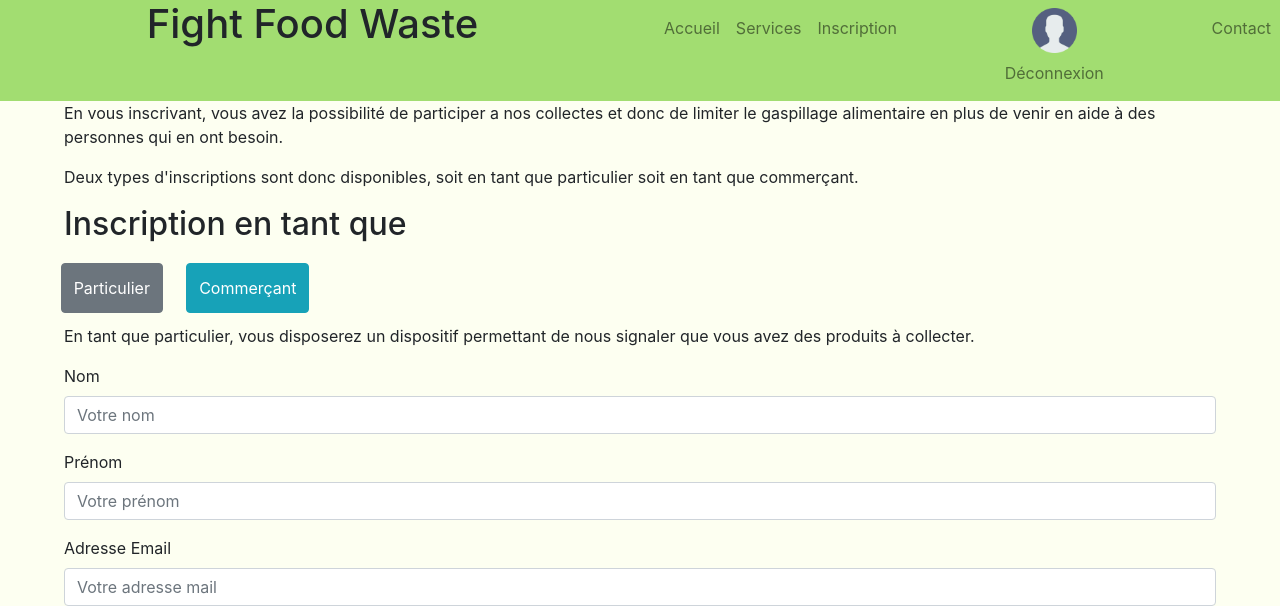
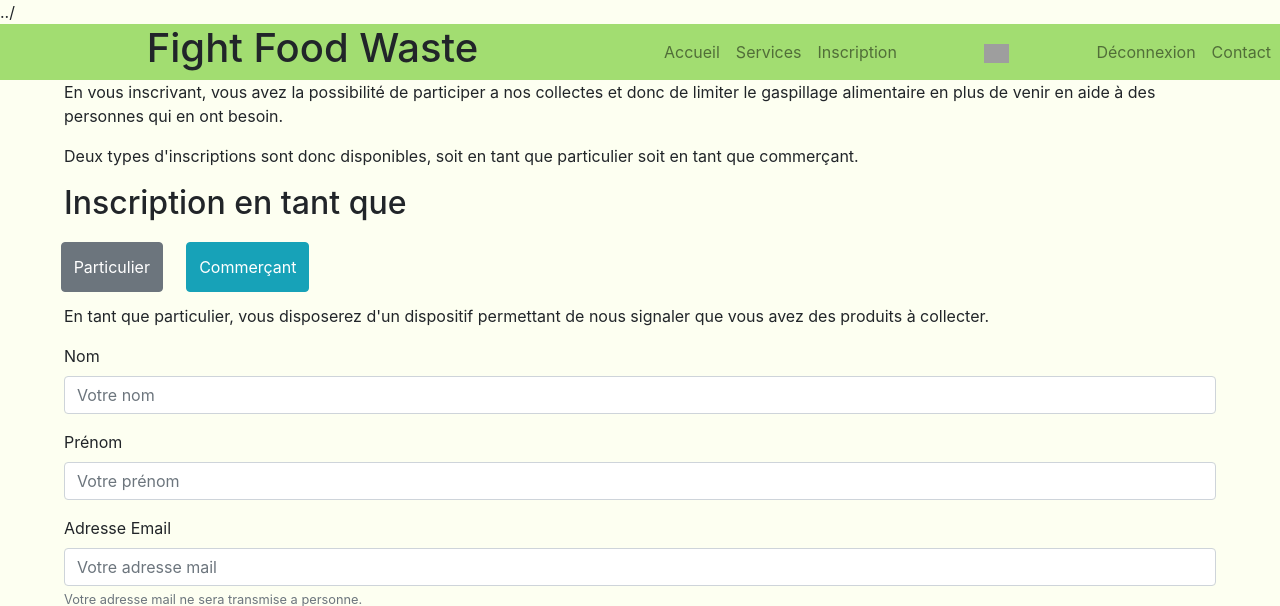
Before and after one commit to Cewein/fightfoodwaste, a PHP site: page /inscription/page_inscription.php in a window 1280 px wide. Shown: the top 606 px of the page. Run offline with PHP 8.4, Linux system fonts and the light colour scheme; the visitor is signed in with stand-in values (Sample User, id 1); data that the repository does not hold is empty; grey boxes are pictures that could not be loaded.

Commit message:
Adaptation header
header personnalisé & adapté en fonction des pages et de la situation dans l'application

```diff
--- a/backoffice/allStockView.php
+++ b/backoffice/allStockView.php
@@ -7,7 +7,7 @@
  */
 
 require_once __DIR__ . '/../includes.php';
-
+$actualDirectory=__DIR__;
 ?>
 
 
@@ -26,7 +26,7 @@ require_once __DIR__ . '/../includes.php';
     </head>
 
     <body>
-<?php require_once __DIR__ . '/../headerBack.php'; ?>
+    <?php require_once __DIR__ . '/../header/adaptHeader.php'; ?>
     <div class="row">
         <div class="col-md-1"></div>
         <div class="content col-md-10">
--- a/database/conf.php
+++ b/database/conf.php
@@ -12,3 +12,5 @@ define('DB_USER','root');
 define('DB_PWD','');
 define('DB_NAME','fight_food_waste');
 define('DB_LOG',true);
+
+define('DIR_HOME','fightfoodwaste');
--- /dev/null
+++ b/header/adaptHeader.php
@@ -0,0 +1,25 @@
+<?php
+/**
+ * Created by PhpStorm.
+ * User: Sandrine
+ * Date: 17/04/2019
+ * Time: 09:59
+ */
+
+require_once __DIR__ . '/../includes.php';
+
+$path = explode('\\', $actualDirectory);
+
+$pathEnd = $path[count($path) - 1];
+
+if ($pathEnd !== DIR_HOME) {
+    $directory = "../";
+} else {
+    $directory = "";
+}
+
+if ($pathEnd === 'backoffice') {
+    require_once __DIR__ . '/headerBack.php';
+} else {
+    require_once __DIR__ . '/headerFront.php';
+}
--- a/headerBack.php
+++ b/header/headerBack.php
@@ -14,7 +14,7 @@
         <nav class="navbar navbar-expand-lg navbar-light col-md-6">
             <div class="collapse navbar-collapse" id="navbarSupportedContent">
                 <ul class="navbar-nav mr-auto">
-                    <li class="nav-item"><a class="nav-link" href="index.php">Accueil</a></li>
+                    <li class="nav-item"><a class="nav-link" href="../index.php">Accueil</a></li>
                     <li class="nav-item"><a class="nav-link" href="usersTableView.php">Utilisateurs</a></li>
                     <li class="nav-item"><a class="nav-link" href="allStockView.php">Stock</a></li>
                     <li class="nav-item"><a class="nav-link" href="#">Tournées</a></li>
--- /dev/null
+++ b/header/headerFront.php
@@ -0,0 +1,80 @@
+<?php
+/**
+ * Created by PhpStorm and SublimeText
+ * User: Sandrine et Rebecca
+ * Date: 02/04/2019 et 08/04/2019
+ * Time: 16:00 et 1:10
+ */
+echo $directory;
+if ($pathEnd === DIR_HOME) {
+    $pathIndex = "";
+    $pathImg = "pictures/user.png";
+} else {
+    $pathIndex = $directory . 'index.php';
+    $pathImg = $directory . 'pictures/users.png';
+}
+if ($pathEnd === 'inscription') {
+    $pathInscription = "";
+} else {
+    $pathInscription = $directory . 'inscription/page_inscription.php';
+}
+if ($pathEnd === 'connection') {
+    $pathConnection = "";
+    $pathDisconnection = "disconnection.php";
+} else {
+    $pathConnection = $directory . "connection/php/connection.php";
+    $pathDisconnection = $directory . "connection/php/disconnection.php";
+}
+
+$role = $_SESSION['role'];
+?>
+
+<header id="headerFront">
+    <div class="row header">
+        <h1 class="nav-bar brand col-md-6">Fight Food Waste</h1>
+
+        <nav class="navbar navbar-expand-lg navbar-light col-md-6">
+            <div class="collapse navbar-collapse" id="navbarSupportedContent">
+                <ul class="navbar-nav mr-auto">
+                    <li class="nav-item"><a class="nav-link" href=<?php echo $pathIndex ?>>Accueil</a></li>
+                    <li class="nav-item"><a class="nav-link" href="#">Services</a></li>
+                    <li class="nav-item"><a class="nav-link" href=<?php echo $pathInscription ?>>Inscription</a>
+                    </li>
+                    <!-- Personnalisation de la barre de navigation en fonction du rôle -->
+                    <?php if (isset($_SESSION["id"]) === false) { ?>
+                        <li class="nav-item">
+                            <a class="nav-link" href=<?php echo $pathConnection ?>>Connexion</a>
+                        </li>
+                    <?php } else { ?>
+                        <li class="nav-item">
+                            <a class="nav-link"><img src="<?php echo $pathImg ?>" alt="accédez à votre compte"></a>
+                        </li>
+                        <li class="nav-item">
+                            <a class="nav-link" href=<?php echo $pathDisconnection ?>>Déconnexion</a></li>
+                        <?php switch ($role) {
+                            case 'salary': ?>
+                                <li class="nav-item"><a class="nav-link" href="#">Espace de travail</a>
+                                </li> <!-- nom à revoir-->
+                            <?php case 'volunteer': ?>
+                                <li class="nav-item"><a class="nav-link" href="#">Espace des bénévoles</a>
+                                </li> <!-- nom à revoir-->
+                            <?php case 'merchant': ?>
+                                <!-- pour les commerçants -->
+                                <li class="nav-item"><a class="nav-link" href="#">Espace commerçant</a></li>
+                            <?php case 'subscriber': ?>
+                                <!-- pour les adherents -->
+                                <li class="nav-item"><a class="nav-link" href="#">Espace adhérent</a></li>
+                            <?php case 'administrator': ?>
+                                <li class="nav-item"><a class="nav-link" href="#">Espace administrateur</a></li>
+                            <?php default:
+                                break; ?>
+                            <?php } ?>
+                    <?php } ?>
+
+
+                    <li class="nav-item"><a class="nav-link" href="#">Contact</a></li>
+                </ul>
+            </div>
+        </nav>
+    </div>
+</header>
--- a/headerFront.php
+++ /dev/null
@@ -1,52 +0,0 @@
-<?php
-/**
- * Created by PhpStorm and SublimeText
- * User: Sandrine et Rebecca
- * Date: 02/04/2019 et 08/04/2019
- * Time: 16:00 et 1:10
- */
-?>
-
-<header id="headerFront">
-    <div class="row header">
-        <h1 class="nav-bar brand col-md-6">Fight Food Waste</h1>
-
-        <nav class="navbar navbar-expand-lg navbar-light col-md-6">
-            <div class="collapse navbar-collapse" id="navbarSupportedContent">
-                <ul class="navbar-nav mr-auto">
-                    <li class="nav-item"><a class="nav-link" href="index.php">Accueil</a></li>
-                    <li class="nav-item"><a class="nav-link" href="#">Services</a></li>
-                    <li class="nav-item"><a class="nav-link" href="inscription/page_inscription.php">Inscription</a></li>
-                    <!-- Personnalisation de la barre de navigation en fonction du rôle -->
-                    <?php if (!isset($_SESSION["id"])) { ?>
-                        <li class="nav-item">
-                            <img src="pictures/user.png" alt="accédez à votre compte"><a class="nav-link" href="connection/php/connection.php">Connexion</a></li>
-                    <?php } else { ?>
-                        <li class="nav-item">
-                            <img src="pictures/user.png" alt="accédez à votre compte">
-                            <a class="nav-link" href="/connection/disconnection.php">Déconnexion</a></li>
-                        <?php switch ($role) {
-                            case 'salary': ?>
-                            <a class="nav-link" href="#">Espace de travail</a></li> <!-- nom à revoir-->
-                        <?php case 'volunteer': ?>
-                            <a class="nav-link" href="#">Espace des bénévoles</a></li> <!-- nom à revoir-->
-                        <?php case 'merchant': ?>
-                            <!-- pour les commerçants -->
-                            <a class="nav-link" href="#">Espace commerçant</a>
-                        <?php case 'subscriber': ?>
-                            <!-- pour les adherents -->
-                            <a class="nav-link" href="#">Espace adhérent</a>
-                        <?php case 'administrator': ?>
-                            <a class="nav-link" href="#">Espace administrateur</a>
-                        <?php default:
-                        break; ?>
-                        <?php } ?>
-                    <?php } ?>
-
-
-                    <li class="nav-item"><a class="nav-link" href="#">Contact</a></li>
-                </ul>
-            </div>
-        </nav>
-    </div>
-</header>
--- a/includes.php
+++ b/includes.php
@@ -28,3 +28,4 @@ require_once __DIR__ . '/database/request/dbUpdateUser.php';
 
 //Get other functions
 require_once __DIR__ . '/connection/php/connectionSession.php';
+require_once __DIR__ . '/database/conf.php';
--- a/inscription/page_inscription.php
+++ b/inscription/page_inscription.php
@@ -7,9 +7,8 @@
  */
 
 require_once __DIR__ . '/../includes.php';
-
+$actualDirectory=__DIR__;
 ?>
-
 
 <!DOCTYPE html>
 
@@ -24,7 +23,7 @@ require_once __DIR__ . '/../includes.php';
     </head>
 
     <body>
-       <?php require_once __DIR__ . '/../headerFront.php'; ?>
+       <?php require_once __DIR__ . '/../header/adaptHeader.php'; ?>
 
        <div class="content">
             <div>
@@ -40,7 +39,7 @@ require_once __DIR__ . '/../includes.php';
            </div>
 
            <div id="form_particulier">
-               <p>En tant que particulier, vous disposerez un dispositif permettant de nous signaler que vous avez des produits à collecter.</p>
+               <p>En tant que particulier, vous disposerez d'un dispositif permettant de nous signaler que vous avez des produits à collecter.</p>
                <form method="POST" id="inscription">
                     <p id="emailSetError">Cette adresse email est déjà utilisée</p>
                    <div class="form-group">
```
Also changed, not shown: backoffice/usersTableView.php (+4 -3 lines), index.php (+3 -9 lines). Lines whose indentation alone changed are shown as unchanged.
